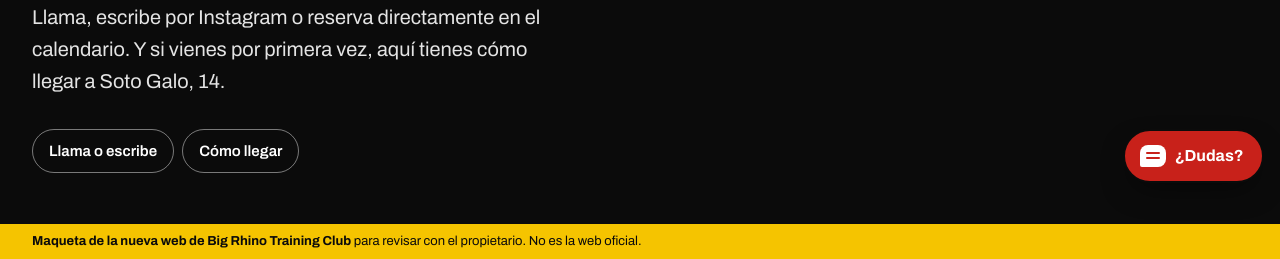
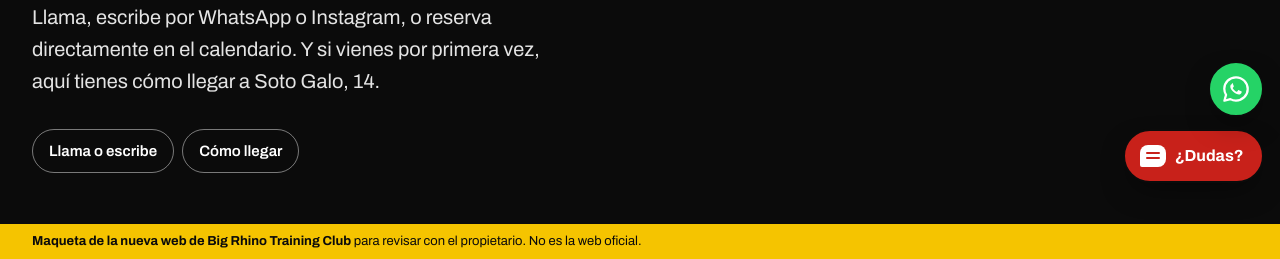
Before and after one commit to crsdigitalizacion/big-rhino-training-club, a plain HTML site: page contacto.html in a window 1280 px wide. Shown: the part 541-800 px from the top of the page. Drawn offline with Linux system fonts and the light colour scheme.

Commit message:
Botón flotante de WhatsApp y formulario al número del box
El botón verde va encima de «¿Dudas?» y abre el chat del 651 46 10 45. El formulario de clase de prueba manda ahora la solicitud a ese mismo número. También aparece la tarjeta de WhatsApp en Contacto y el enlace en el asistente.

Co-Authored-By: Claude Opus 5.5 <noreply@anthropic.com>

```diff
--- a/assets/css/styles.css
+++ b/assets/css/styles.css
@@ -1080,6 +1080,23 @@ html.telon-inicio-fuera body::before, html.telon-inicio-fuera body::after { anim
 }
 @media (prefers-reduced-motion: reduce) { .asis, .asis__escribiendo span { animation: none; } }
 
+/* Botón flotante de WhatsApp, encima de «¿Dudas?» (lo crea asistente.js si hay
+   `whatsapp` en config.js). Verde WhatsApp con borde negro como el resto. */
+.wa-flota {
+  position: fixed; z-index: 150; right: max(16px, env(safe-area-inset-right, 0px)); bottom: calc(82px + env(safe-area-inset-bottom, 0px));
+  display: grid; place-items: center; width: 56px; height: 56px;
+  background: #25d366; color: var(--blanco); border: 2px solid var(--negro); border-radius: 50%;
+  box-shadow: 0 12px 30px -10px rgba(0, 0, 0, .55);
+  transition: transform .2s var(--ease-salida), background-color .2s;
+}
+.wa-flota:hover { background: #1ebe5b; transform: translateY(-2px); }
+.wa-flota:focus-visible { outline: 3px solid var(--amarillo); outline-offset: 3px; }
+.wa-flota__icono { width: 30px; height: 30px; }
+.borrador .wa-flota { bottom: calc(142px + env(safe-area-inset-bottom, 0px)); }
+.asis-abierto .wa-flota { display: none; }
+.asis__boton--wa { background: #25d366; color: var(--negro); }
+.asis__boton--wa:hover { background: #1ebe5b; }
+
 /* =========================================================================
    INICIO: tira de fotos del box
    ========================================================================= */
--- a/assets/js/asistente.js
+++ b/assets/js/asistente.js
@@ -26,6 +26,7 @@
     if (externo) { a.target = '_blank'; a.rel = 'noopener'; }
     return a;
   }
+  var waEnlace = C.whatsapp ? 'https://wa.me/' + C.whatsapp.enlace + (C.whatsapp.mensaje ? '?text=' + encodeURIComponent(C.whatsapp.mensaje) : '') : null;
   var tarifas = {};
   (C.tarifas || []).forEach(function (t) { tarifas[t.id] = t; });
   function precio(t) { return t.estado === 'propuesto' && !borrador ? 'consultar' : t.precio; }
@@ -80,6 +81,7 @@
         'Puedes hablar con el box así:',
         lista([
           el('span', null, ['Teléfono: ', el('a', { clase: 'asis__enlace-linea', href: 'tel:' + tel.enlace, texto: tel.visible })]),
+          C.whatsapp ? el('span', null, ['WhatsApp: ', el('a', { clase: 'asis__enlace-linea', href: waEnlace, target: '_blank', rel: 'noopener', texto: C.whatsapp.visible })]) : null,
           el('span', null, ['Instagram: ', el('a', { clase: 'asis__enlace-linea', href: E.instagram, target: '_blank', rel: 'noopener', texto: E.instagramUsuario || 'Instagram' })]),
           el('span', null, ['Reservas: ', el('a', { clase: 'asis__enlace-linea', href: C.reservasOnline, target: '_blank', rel: 'noopener', texto: 'AimHarder' })]),
         ]),
@@ -111,6 +113,7 @@
         'Eso no lo sé responder yo. Mejor pregúntaselo directamente al box:',
         el('div', { clase: 'asis__acciones' }, [
           el('a', { clase: 'asis__boton', href: 'tel:' + tel.enlace, texto: 'Llamar al ' + tel.visible }),
+          C.whatsapp ? el('a', { clase: 'asis__boton asis__boton--wa', href: waEnlace, target: '_blank', rel: 'noopener', texto: 'Escribir por WhatsApp' }) : null,
           el('a', { clase: 'asis__boton asis__boton--claro', href: E.instagramMensaje, target: '_blank', rel: 'noopener', texto: 'Escribir por Instagram' }),
         ]),
       ];
@@ -174,6 +177,22 @@
   document.body.appendChild(panel);
   document.body.appendChild(boton);
 
+  // Botón flotante de WhatsApp, encima de «¿Dudas?»: abre el chat del box.
+  if (waEnlace) {
+    var ns = 'http://www.w3.org/2000/svg';
+    var icono = document.createElementNS(ns, 'svg');
+    icono.setAttribute('viewBox', '0 0 32 32'); icono.setAttribute('aria-hidden', 'true'); icono.setAttribute('class', 'wa-flota__icono');
+    var bocadillo = document.createElementNS(ns, 'path');
+    bocadillo.setAttribute('d', 'M16 3.5C9.1 3.5 3.5 9 3.5 15.8c0 2.4.7 4.6 1.9 6.5L3.6 28.5l6.4-1.7c1.8 1 3.8 1.5 6 1.5 6.9 0 12.5-5.5 12.5-12.3S22.9 3.5 16 3.5z');
+    bocadillo.setAttribute('fill', 'none'); bocadillo.setAttribute('stroke', 'currentColor'); bocadillo.setAttribute('stroke-width', '2.4'); bocadillo.setAttribute('stroke-linejoin', 'round');
+    var auricular = document.createElementNS(ns, 'path');
+    auricular.setAttribute('d', 'M11.6 9.6c.4 0 .7 0 .9.6l1.1 2.6c.1.3 0 .6-.1.8l-.8 1c-.2.2-.2.5 0 .8.6 1 1.4 1.9 2.4 2.6.5.3 1 .6 1.5.8.3.1.5 0 .7-.2l1-1.2c.2-.3.5-.3.8-.2l2.5 1.2c.3.2.5.3.5.6 0 1-.6 2.4-2.3 2.8-1.3.3-3.2-.2-5.4-1.7-2.3-1.6-3.9-3.9-4.3-5.4-.5-1.8.2-3.2.9-3.7.3-.2.6-.2.8-.2z');
+    auricular.setAttribute('fill', 'currentColor');
+    icono.appendChild(bocadillo); icono.appendChild(auricular);
+    var wa = el('a', { clase: 'wa-flota', id: 'whatsapp-flotante', href: waEnlace, target: '_blank', rel: 'noopener', 'aria-label': 'Escríbenos por WhatsApp al ' + C.whatsapp.visible + ' (se abre WhatsApp)' }, [icono]);
+    document.body.appendChild(wa);
+  }
+
   function bajar() { mensajes.scrollTop = mensajes.scrollHeight; }
   function burbuja(quien, partes) {
     var b = el('div', { clase: 'asis__msg asis__msg--' + quien });
--- a/assets/js/config.js
+++ b/assets/js/config.js
@@ -28,9 +28,10 @@ window.RHINO = {
     visible: '651 46 10 45',
   },
 
-  // WhatsApp solo si el propietario confirma que quiere ofrecer ese canal.
-  // Ejemplo: { enlace: '34651461045', visible: '651 46 10 45' }
-  whatsapp: null,
+  // WhatsApp del box (el mismo número que el teléfono). Activa el botón flotante
+  // verde, la tarjeta de WhatsApp en contacto.html y el enlace en el asistente.
+  // null = sin WhatsApp en la web.
+  whatsapp: { enlace: '34651461045', visible: '651 46 10 45', mensaje: 'Hola, os escribo desde la web de Big Rhino.' },
 
   correo: null, // p. ej. 'hola@dominio.com' cuando lo facilite el gimnasio
 
@@ -287,10 +288,9 @@ window.RHINO = {
   //   o llamar. Nunca dice que se ha enviado algo que no se ha enviado.
   formularioPrueba: {
     endpoint: null,
-    // Número de WhatsApp que recibe las solicitudes (con prefijo 34, sin espacios).
-    // AHORA: el número del responsable del proyecto, para enseñar la maqueta al cliente.
-    // Cambiarlo por el del gimnasio antes de publicar. No se muestra en ninguna página.
-    whatsapp: '34657719647',
+    // Número de WhatsApp que recibe las solicitudes (con prefijo 34, sin espacios):
+    // el del box, 651 46 10 45.
+    whatsapp: '34651461045',
   },
 
   // Clase de prueba: precio y condiciones. null = pendiente (no inventar).
--- a/contacto.html
+++ b/contacto.html
@@ -15,7 +15,7 @@
   <link rel="icon" href="favicon.png" type="image/png">
   <link rel="apple-touch-icon" href="apple-touch-icon.png">
   <link rel="preload" href="assets/fonts/archivo-var-latin.woff2" as="font" type="font/woff2" crossorigin>
-  <link rel="stylesheet" href="assets/css/styles.css?v=31">
+  <link rel="stylesheet" href="assets/css/styles.css?v=32">
   <script>document.documentElement.classList.add('js');</script>
   <script src="assets/js/telon.js?v=4"></script>
 </head>
@@ -55,7 +55,7 @@
       <div class="contenedor">
         <p class="etiqueta"><span class="discos" aria-hidden="true"></span>Contacto · Big Rhino</p>
         <h1 class="clases-portada__titulo" id="titulo-contacto-pag">Habla <span>con el box</span></h1>
-        <p class="clases-portada__texto">Llama, escribe por Instagram o reserva directamente en el calendario. Y si vienes por primera vez, aquí tienes cómo llegar a Soto Galo, 14.</p>
+        <p class="clases-portada__texto">Llama, escribe por WhatsApp o Instagram, o reserva directamente en el calendario. Y si vienes por primera vez, aquí tienes cómo llegar a Soto Galo, 14.</p>
         <nav class="saltos" aria-label="En esta página">
           <a href="#canales">Llama o escribe</a>
           <a href="#como-llegar">Cómo llegar</a>
@@ -185,8 +185,8 @@
     </div>
   </footer>
 
-  <script src="assets/js/config.js?v=15"></script>
-  <script src="assets/js/main.js?v=23" defer></script>
-  <script src="assets/js/asistente.js?v=2" defer></script>
+  <script src="assets/js/config.js?v=16"></script>
+  <script src="assets/js/main.js?v=24" defer></script>
+  <script src="assets/js/asistente.js?v=3" defer></script>
 </body>
 </html>
```
Also changed, not shown: aviso-legal.html (+1 -1 lines), box.html (+4 -4 lines), clases.html (+4 -4 lines), cookies.html (+1 -1 lines), horarios.html (+4 -4 lines), index.html (+4 -4 lines), privacidad.html (+1 -1 lines), prueba.html (+4 -4 lines), 1 other file.
